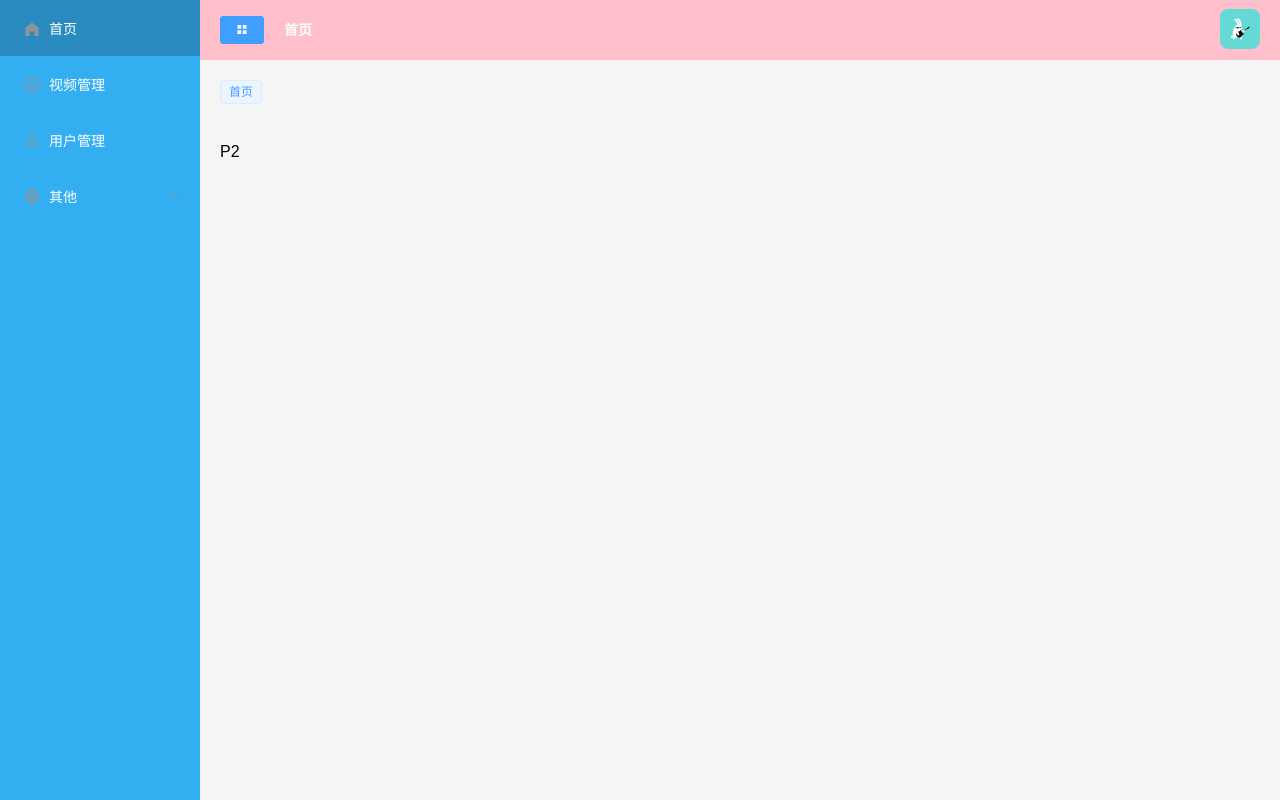
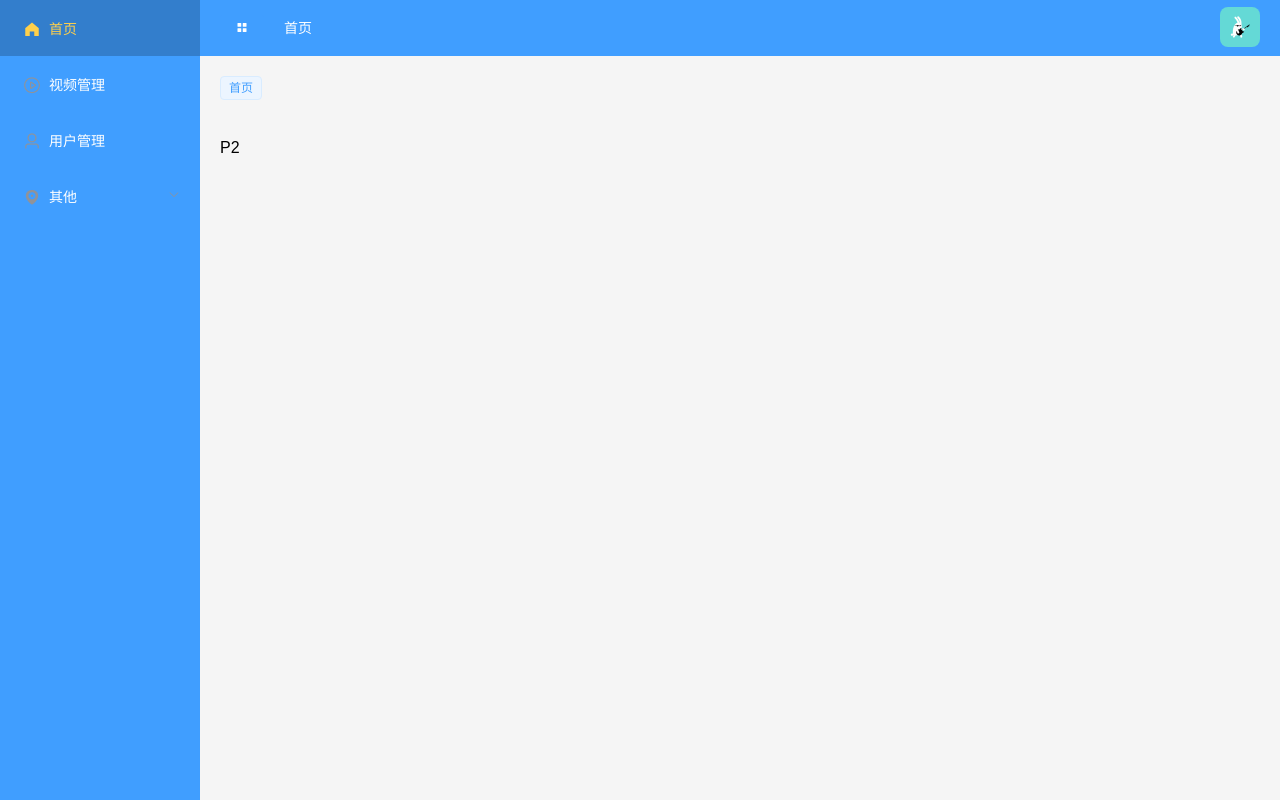
Before and after one commit to awangdefa/vue_admin, a Vue app: page /#/page2 in a window 1280 px wide. Built offline with nearby package versions, Linux system fonts and the light colour scheme.

Commit message:
界面美化

```diff
--- a/src/components/CommonAside.vue
+++ b/src/components/CommonAside.vue
@@ -1,11 +1,12 @@
 <template>
   <!-- 主菜单 -->
   <el-menu
-    default-active="2"
+    default-active="/"
     class="el-menu-vertical-demo"
-    background-color="#33aef0"
+    background-color="#409eff"
     text-color="#fff"
     active-text-color="#ffd04b"
+    :collapse="isCollapse"
   >
     <!-- 项目 -->
     <el-menu-item
@@ -53,6 +54,9 @@ export default {
     },
     hasChildren() {
       return this.asideMenu.filter(item => item.children);
+    },
+    isCollapse() {
+      return this.$store.state.tab.isCollapse;
     }
   },
   data: () => ({
@@ -99,6 +103,7 @@ export default {
   }),
   methods: {
     clickMenu(item) {
+      this.$router.push({ name: item.name });
       this.$store.commit("selectMenu", item);
     }
   }
@@ -110,4 +115,8 @@ export default {
   height: 100%;
   border: none;
 }
+.el-menu-vertical-demo:not(.el-menu--collapse) {
+  width: 200px;
+  min-height: 400px;
+}
 </style>
--- a/src/components/CommonHeader.vue
+++ b/src/components/CommonHeader.vue
@@ -1,7 +1,12 @@
 <template>
   <header>
     <div class="l-content">
-      <el-button type="primary" icon="el-icon-menu" size="mini"></el-button>
+      <el-button
+        @click="collapseMenu"
+        type="primary"
+        icon="el-icon-menu"
+        size="mini"
+      ></el-button>
       <!-- 面包屑导航 -->
       <el-breadcrumb separator="/">
         <el-breadcrumb-item :to="{ path: '/' }">首页</el-breadcrumb-item>
@@ -36,7 +41,12 @@ export default {
   },
   data: () => ({
     userImg: require("@/assets/images/userImg.gif")
-  })
+  }),
+  methods: {
+    collapseMenu() {
+      this.$store.commit("collapseMenu");
+    }
+  }
 };
 </script>
 
@@ -66,10 +76,21 @@ header {
 </style>
 
 <style lang="scss">
-// 修改elementUI样式
-// 面包屑最后一个元素:link的直接显示
 .el-breadcrumb__item:last-child .el-breadcrumb__inner {
   color: white;
   font-weight: 1000;
 }
+.el-breadcrumb__inner a:hover,
+.el-breadcrumb__inner.is-link:hover {
+  color: white;
+  cursor: pointer;
+}
+.el-breadcrumb__item:last-child .el-breadcrumb__inner,
+.el-breadcrumb__item:last-child .el-breadcrumb__inner a,
+.el-breadcrumb__item:last-child .el-breadcrumb__inner a:hover,
+.el-breadcrumb__item:last-child .el-breadcrumb__inner:hover {
+  font-weight: 400;
+  color: white;
+  cursor: pointer;
+}
 </style>
--- a/src/components/CommonTab.vue
+++ b/src/components/CommonTab.vue
@@ -7,19 +7,10 @@
       :closable="tag.name !== 'home'"
       :disable-transitions="false"
       @close="handleClose(tag)"
+      @click="changeMenu(tag)"
     >
       {{ tag.label }}
     </el-tag>
-    <el-input
-      class="input-new-tag"
-      v-if="inputVisible"
-      v-model="inputValue"
-      ref="saveTagInput"
-      size="small"
-      @keyup.enter.native="handleInputConfirm"
-      @blur="handleInputConfirm"
-    >
-    </el-input>
   </div>
 </template>
 
@@ -45,6 +36,10 @@ export default {
     }),
     handleClose(tag) {
       this.closeTag(tag);
+    },
+    changeMenu(tag) {
+      this.$router.push({ name: tag.name });
+      this.$store.commit("selectMenu", tag);
     }
   }
 };
@@ -55,6 +50,7 @@ export default {
   padding: 20px;
   .el-tag {
     margin-right: 15px;
+    cursor: pointer;
   }
 }
 </style>
--- a/src/router/index.js
+++ b/src/router/index.js
@@ -1,5 +1,13 @@
 import Vue from "vue";
 import VueRouter from "vue-router";
+
+// 解决NavigationDuplicated报错
+const originalPush = VueRouter.prototype.push;
+VueRouter.prototype.push = function push(location, onResolve, onReject) {
+  if (onResolve || onReject)
+    return originalPush.call(this, location, onResolve, onReject);
+  return originalPush.call(this, location).catch(err => err);
+};
 
 Vue.use(VueRouter);
 
@@ -16,7 +24,7 @@ const routes = [
       {
         path: "/video",
         name: "video",
-        component: () => import("@/views/UserManage/UserManage")
+        component: () => import("@/views/VideoManage/VideoManage")
       },
       {
         path: "/user",
--- a/src/store/tab.js
+++ b/src/store/tab.js
@@ -1,5 +1,6 @@
 export default {
   state: {
+    isCollapse: false,
     menu: [],
     currentMenuItem: null,
     tabList: [
@@ -12,7 +13,7 @@ export default {
     ]
   },
   mutations: {
-    /*点击左侧菜单触发*/
+    /*点击左侧菜单触发,对currentMenuItem处理，显示面包屑*/
     selectMenu(state, value) {
       // 排除"首页"
       if (value.name !== "home") {
@@ -30,6 +31,10 @@ export default {
     closeTag(state, value) {
       const result = state.tabList.findIndex(item => item.name === value.name);
       state.tabList.splice(result, 1);
+    },
+
+    collapseMenu(state) {
+      state.isCollapse = !state.isCollapse;
     }
   },
   actions: {}
--- a/src/views/Main.vue
+++ b/src/views/Main.vue
@@ -1,8 +1,8 @@
 <template>
   <el-container style="height:100%">
-    <el-aside width="200px"><common-aside></common-aside></el-aside>
+    <el-aside width="auto"><common-aside></common-aside></el-aside>
     <el-container>
-      <el-header><common-header></common-header></el-header>
+      <el-header style="height:56px"><common-header></common-header></el-header>
       <common-tab></common-tab>
       <el-main><router-view></router-view></el-main>
     </el-container>
@@ -24,6 +24,6 @@ export default {
 
 <style lang="scss" scoped>
 .el-header {
-  background-color: pink;
+  background-color: #409eff;
 }
 </style>
```
